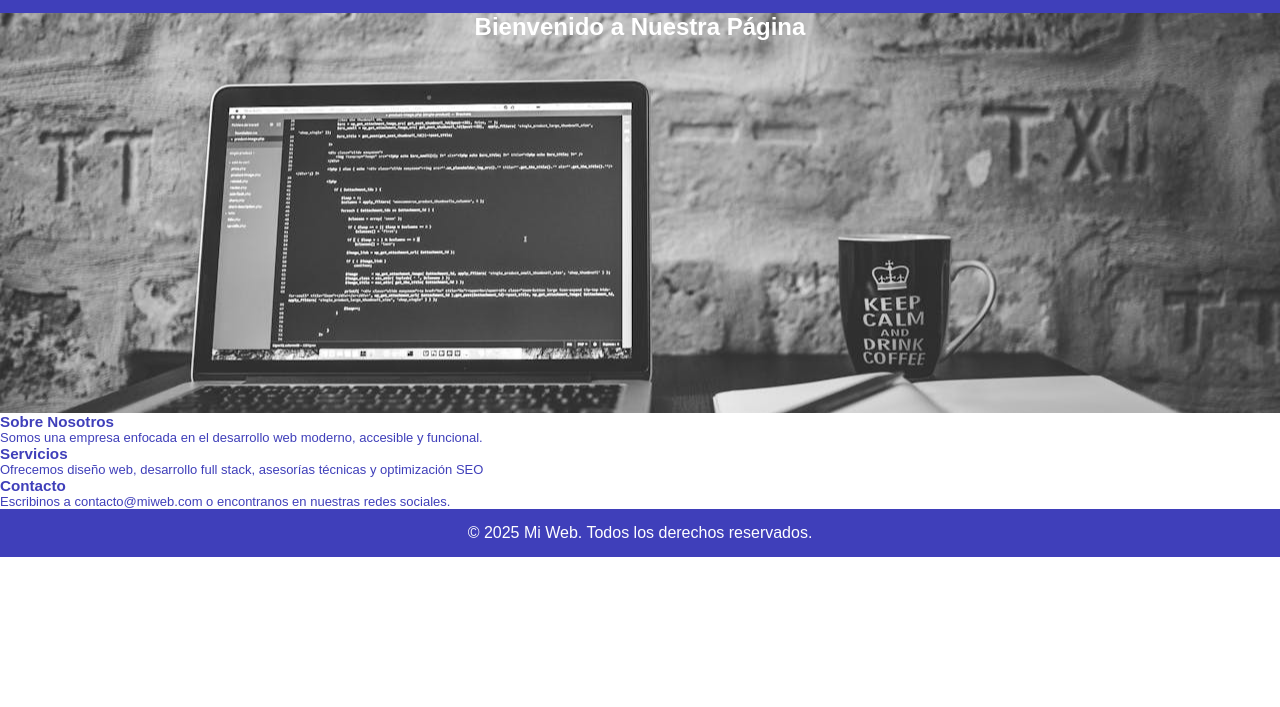
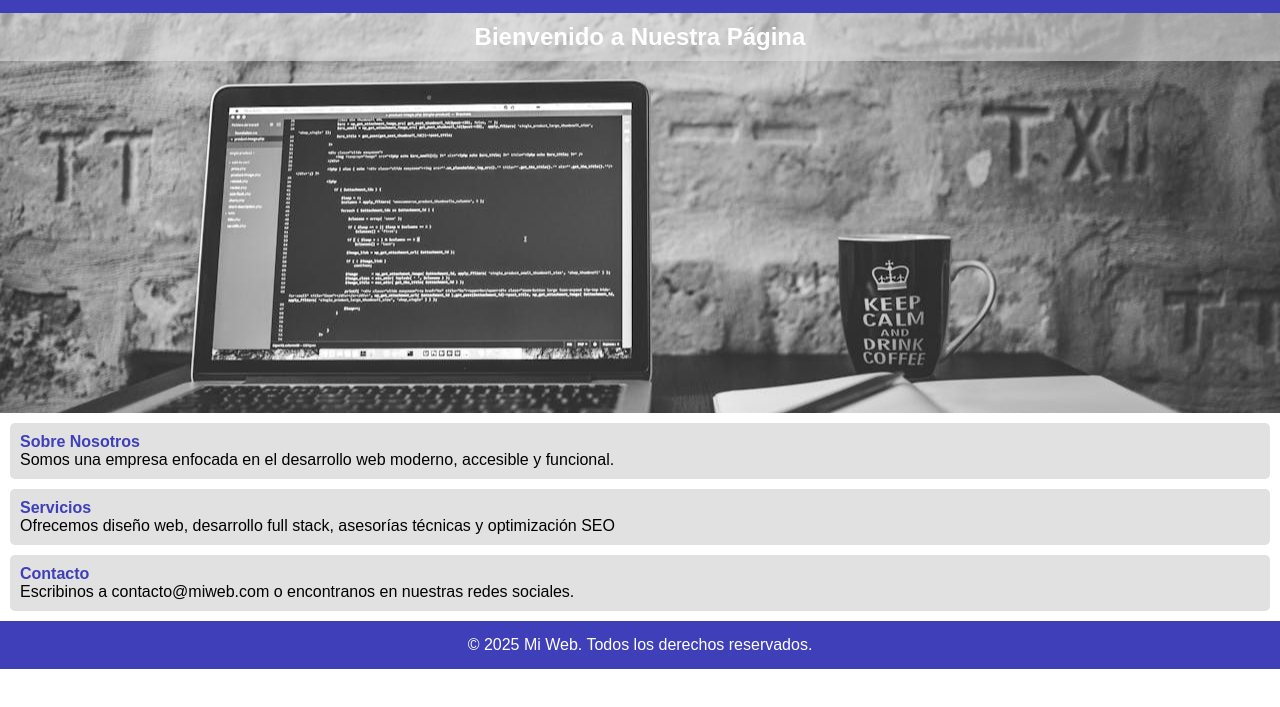
Before and after one commit to vitucab/copielapagdelprofe, a plain HTML site: page index.html in a window 1280 px wide. Shown: the part 63-770 px from the top of the page. Drawn offline with Linux system fonts and the light colour scheme.

Commit message:
lo logre

```diff
--- a/css/style.css
+++ b/css/style.css
@@ -27,11 +27,21 @@ nav a{
     align-items: center;
 }
 
+h2{
+    padding: 10px;
+    background-color: rgba(225, 225, 225, 0.6);
+}
+
+h3{
+    color: rgb(63, 63, 186);
+    font-size: medium;
+}
+
 main section{
-    color: rgb(63, 63, 186);
-    font-size: small;
     border-radius: 5px;
-    background-color: white;
+    padding: 10px;
+    margin: 10px;
+    background-color: rgb(225, 225, 225);
 }
 
 .abajo{
```
